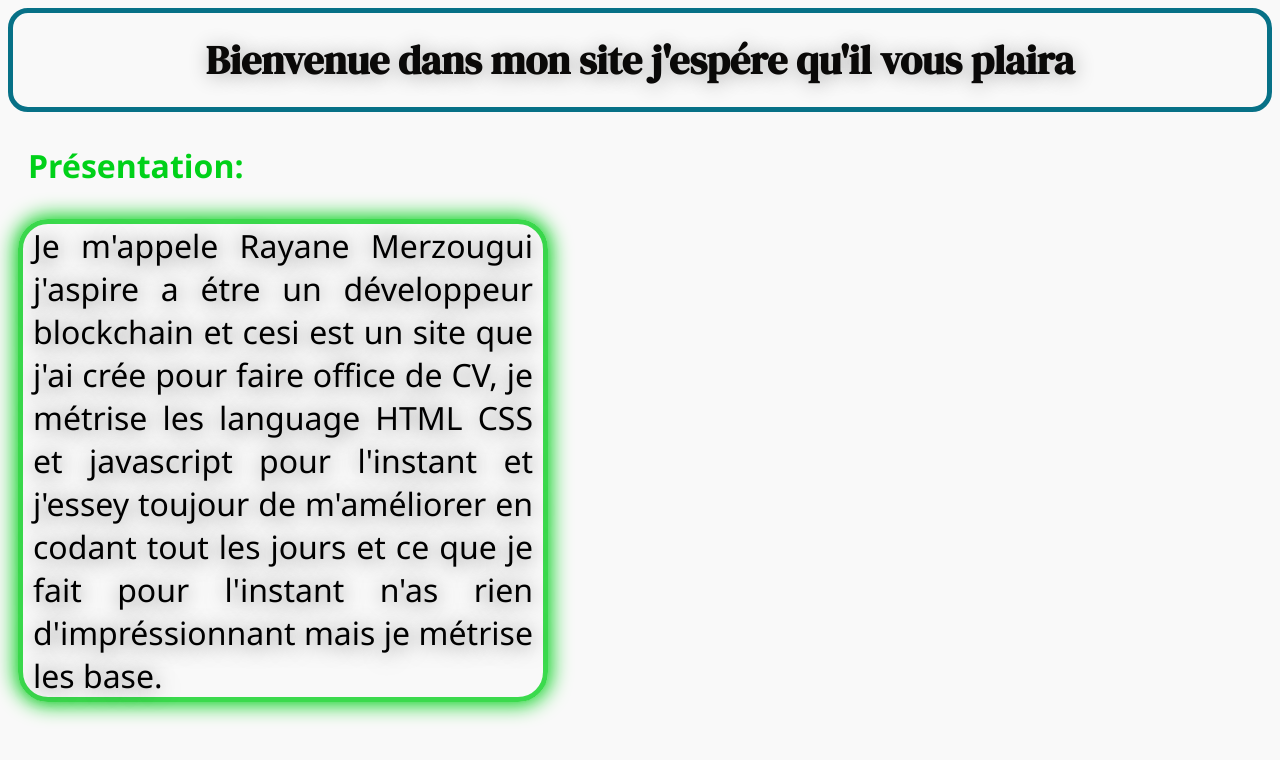
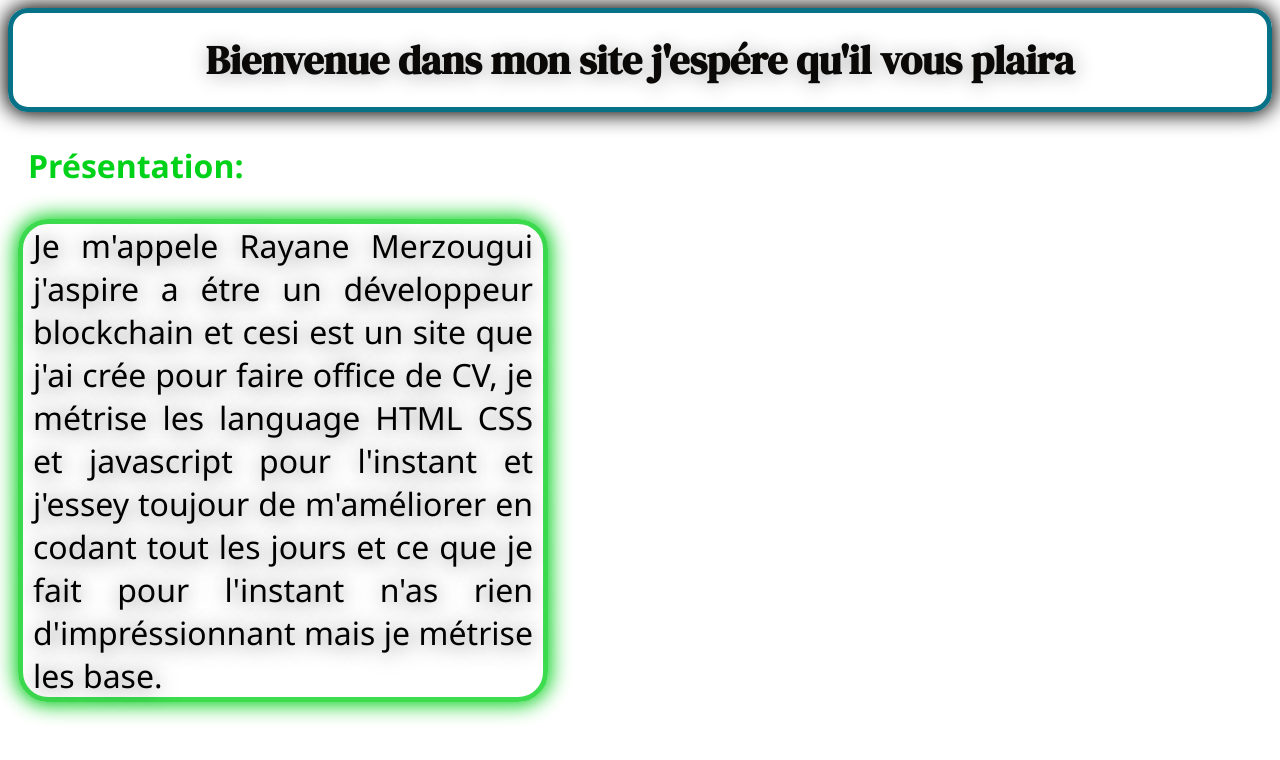
Before and after one commit to Rayane-Merzougui/page-test.github.io, a plain HTML site: page index.html in a window 1280 px wide. Drawn offline with Linux system fonts and the light colour scheme.

Commit message:
transition

```diff
--- a/style.css
+++ b/style.css
@@ -4,13 +4,19 @@
 }
 body {
   font-family: "Segoe UI", Tahoma, Geneva, Verdana, sans-serif;
-  background-color: #f9f9f9;
+  /*background-image: url(./Assets/IMG/Background.jpg);
+  background-image: center;
+  background-repeat: no-repeat;
+  background-size: 100%;
+  */
+  min-height: 100vh;
 }
 *::selection {
   color: darkcyan;
 }
 h1 {
   border: 5px solid rgb(7, 113, 135);
+  box-shadow: 0 0 20px 3px;
   border-radius: 20px;
   font-family: dm-serife;
   text-align: center;
```
Also changed, not shown: 1 other file.
